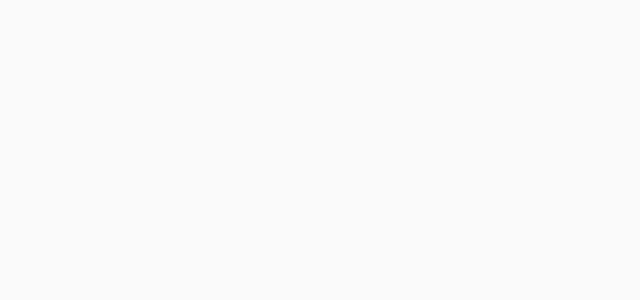
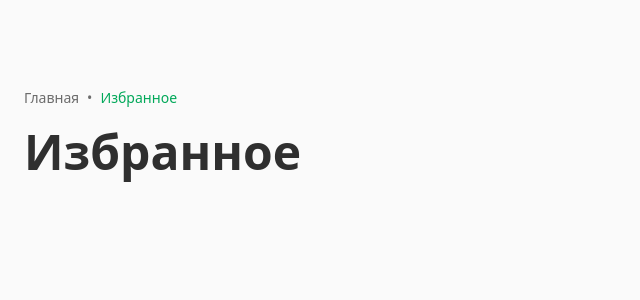
Before and after one commit to k1ngsterr1/ground-project-react, a React (Vite) app: page /favorites in a window 1280 px wide. Before the commit this address had no page. Shown: the top 300 px of the page, without its empty margins (0-640 px from the left). Built offline with nearby package versions, Linux system fonts and the light colour scheme.

Commit message:
feat: remove auth layout & add favorites page

```diff
--- a/src/main.tsx
+++ b/src/main.tsx
@@ -4,12 +4,12 @@ import { BrowserRouter, Route, Routes } from "react-router-dom";
 import "./global.css";
 import { AddObjectPage } from "./pages/add-object-page/add-object-page.tsx";
 import { ComparisonPage } from "./pages/comparison-page/comparison-page.tsx";
+import { FavoritesPage } from "./pages/favorites-page/favorites-page.tsx";
 import { HousesCataloguePage } from "./pages/houses-catalogue-page/houses-catalogue-page.tsx";
 import { LoginPage } from "./pages/login-page/login-page.tsx";
 import { MainPage } from "./pages/main-page/main-page.tsx";
 import { ObjectInnerPage } from "./pages/object-inner-page/object-inner-page.tsx";
 import { RegistrationPage } from "./pages/registration-page/registration-page.tsx";
-import { AuthLayout } from "./shared/layouts/auth-layout.tsx";
 import ClientLayout from "./shared/layouts/client-layout.tsx";
 
 createRoot(document.getElementById("root")!).render(
@@ -19,14 +19,15 @@ createRoot(document.getElementById("root")!).render(
         <Routes>
           <Route path="/" element={<MainPage />} />
           <Route path="/houses-catalogue" element={<HousesCataloguePage />} />
+          <Route path="/favorites" element={<FavoritesPage />} />
           <Route path="/comparison" element={<ComparisonPage />} />
           <Route path="/houses-catalogue/:id" element={<ObjectInnerPage />} />
           <Route
             path="/add-object"
             element={
-              <AuthLayout allowedRoles={["admin"]}>
-                <AddObjectPage />
-              </AuthLayout>
+              // <AuthLayout allowedRoles={["admin"]}>
+              <AddObjectPage />
+              // </AuthLayout>
             }
           />
           <Route path="/login" element={<LoginPage />} />
--- /dev/null
+++ b/src/pages/favorites-page/favorites-page.tsx
@@ -0,0 +1,9 @@
+import { FavoritesScreen } from "@/widgets/ui/favorites-screen/ui/favorites-screen";
+
+export const FavoritesPage = () => {
+  return (
+    <>
+      <FavoritesScreen />
+    </>
+  );
+};
--- /dev/null
+++ b/src/widgets/ui/favorites-screen/ui/favorites-screen.tsx
@@ -0,0 +1,25 @@
+import { Breadcrumb } from "@/shared/ui/breadcrumbs/breadcrumbs";
+
+export const FavoritesScreen = () => {
+  const breadcrumbItems = [
+    { label: "Главная", href: "/" },
+    { label: "Избранное", href: "/favorites", isActive: true },
+  ];
+
+  return (
+    <div className="min-h-screen bg-[#fafafa] px-4 sm:px-6 py-4 sm:py-6 mt-[60px] sm:mt-16">
+      <div className="max-w-7xl mx-auto space-y-4 sm:space-y-6">
+        <Breadcrumb items={breadcrumbItems} />
+        <div className="flex flex-col sm:flex-row sm:items-center justify-between gap-4 sm:gap-6 ">
+          <h1 className="text-3xl sm:text-4xl lg:text-[48px] font-bold text-[#2f2f2f]">
+            Избранное
+          </h1>
+        </div>
+        <div className="grid grid-cols-1 sm:grid-cols-2 lg:grid-cols-3 xl:grid-cols-4 gap-4 sm:gap-6">
+          {/* Тут рендеришь PropertyCard, но из favorites */}
+        </div>
+      </div>
+      <div className="w-full flex items-center justify-center mt-8"></div>
+    </div>
+  );
+};
```
